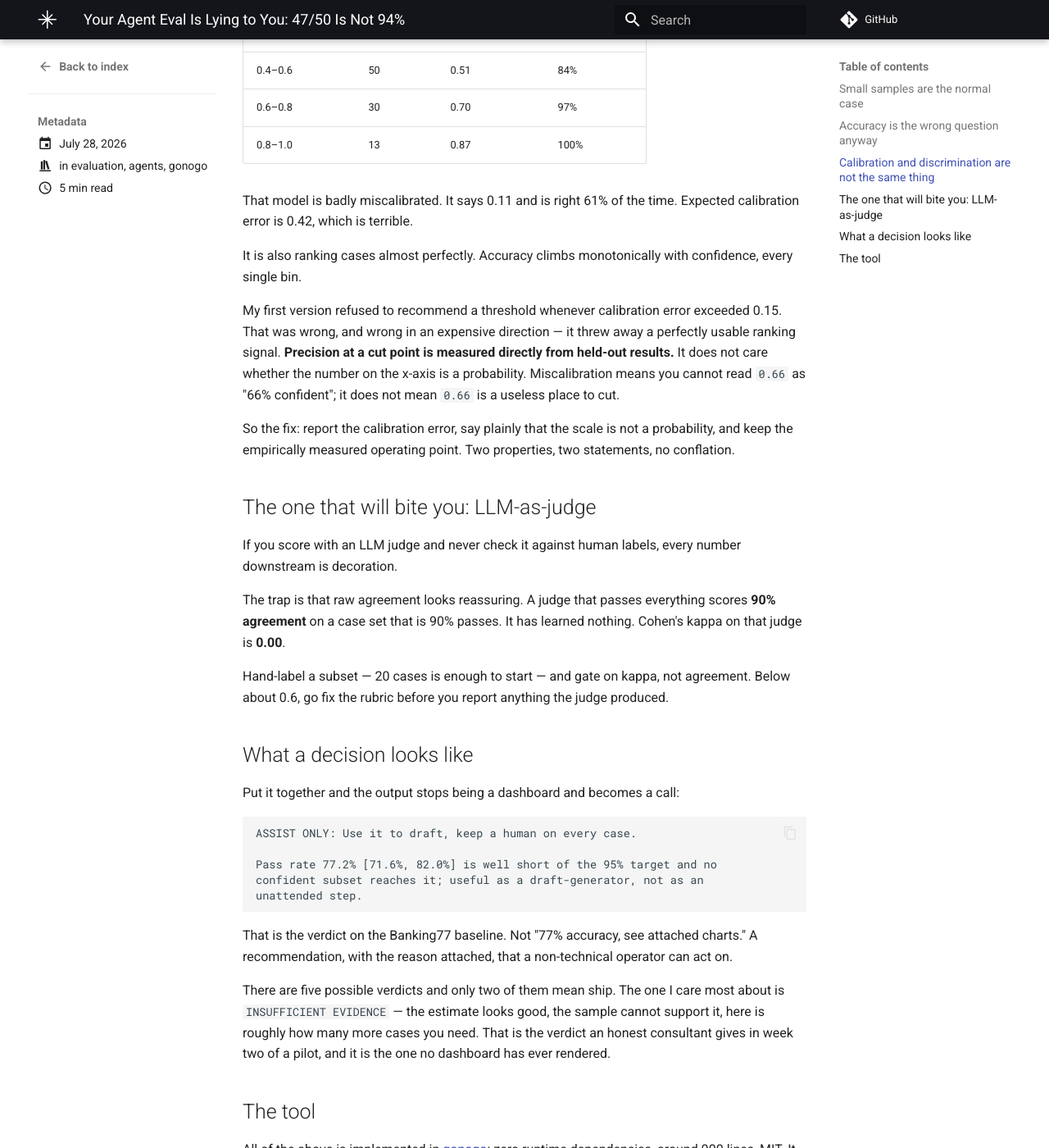
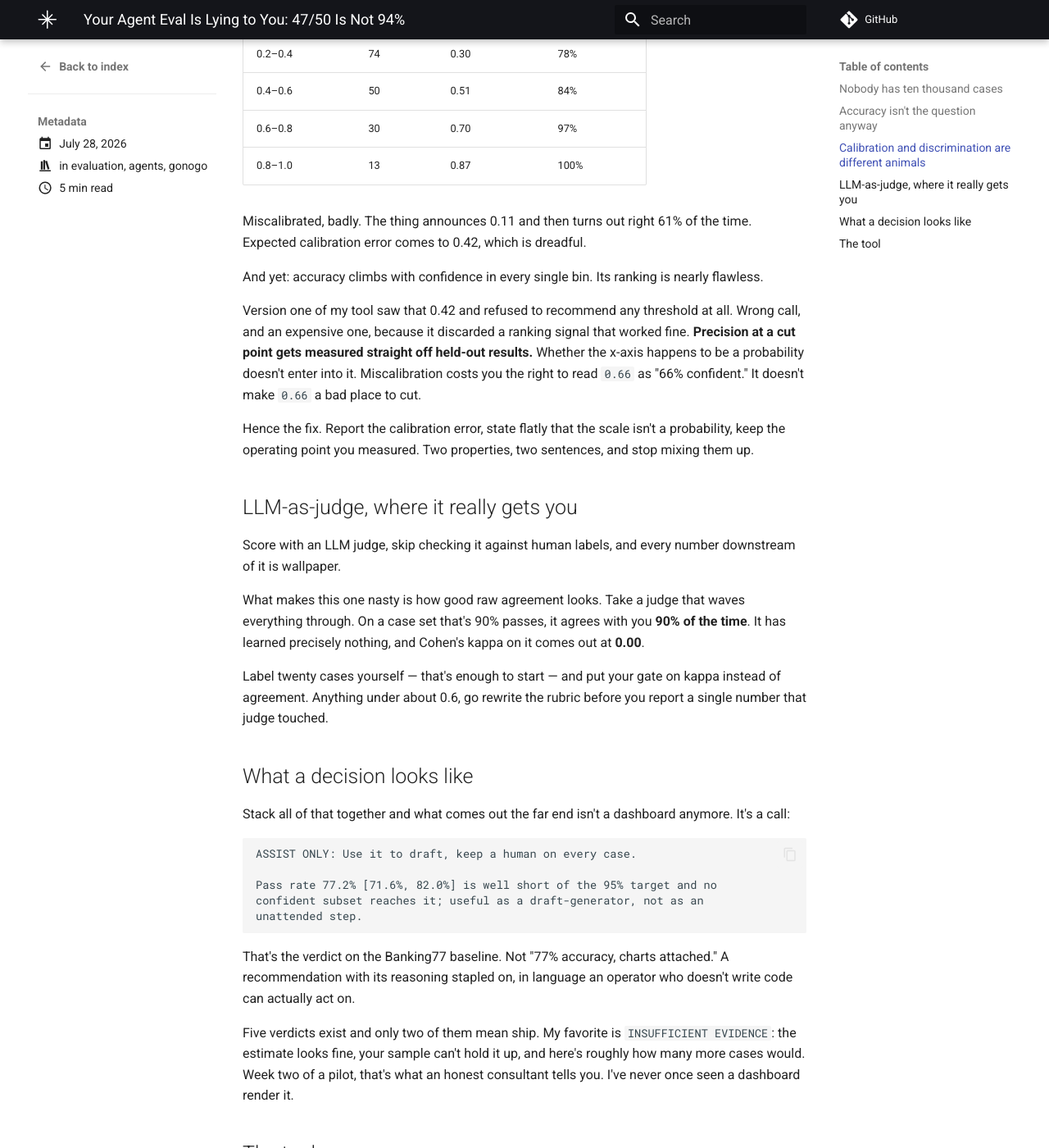
Before and after one commit to keppy/KeppyLab, an MkDocs documentation site: the page built from docs/blog/posts/your-agent-eval-is-lying-to-you.md, in a window 1280 px wide and 1400 px high, scrolled down 2125 px. Shown: the whole window at 82% size. Built offline with MkDocs 1.6.1 and Material for MkDocs 9.7.7, drawn with Linux system fonts in a browser that asks for light colours; comment, search, counter and statistics services are not loaded; some of the changed text lies outside the part shown.

Commit message:
Add gonogo to From The Lab and loosen up the prose
- gonogo leads the From The Lab list on the home page, above cobol-reporter.
- Rewrote the copy I had drafted around the embedded score report, the
  blog post intro and close, and the gonogo README opening. Same claims
  and same numbers; less uniform rhythm, fewer stacked em-dashes, and
  sentences that vary in length instead of marching.

Placeholder voice pending James's own pass.

Co-Authored-By: Claude Opus 5 <noreply@anthropic.com>

````diff
--- a/docs/blog/posts/your-agent-eval-is-lying-to-you.md
+++ b/docs/blog/posts/your-agent-eval-is-lying-to-you.md
@@ -9,19 +9,19 @@ comments: true
 ---
 # Your Agent Eval Is Lying to You: 47/50 Is Not 94%
 
-You ran your agent over 50 real cases. It got 47 right. You write "94% accuracy" in the deck and everyone nods.
+Fifty real cases went through your agent. Forty-seven came back right. Into the deck goes "94% accuracy," and around the table everyone nods.
 
-The 95% confidence interval on that number is **[83.8%, 97.9%]**.
+But the 95% confidence interval on 47/50 runs from **83.8% to 97.9%**.
 
-If the bar you agreed to was 90%, you have not cleared it. You have not missed it either. You genuinely do not know yet, and the honest thing to say is "I need more cases." Almost no eval tooling will tell you that, because almost all of it is built to report a point estimate and stop.
+Say the number you'd agreed to hit was 90%. You haven't hit it. You haven't missed it either. The truth is you still don't know, and what you should be saying out loud is that you need more cases. Try getting your eval tooling to tell you that. Most of it prints the point estimate and calls it a day.
 
 <!-- more -->
 
-## Small samples are the normal case
+## Nobody has ten thousand cases
 
-The literature on evaluation assumes thousands of examples. Real pilots do not have thousands of examples. They have however many cases a domain expert was willing to label by hand, which is 40, or 80, or if you are lucky 250.
+Evaluation papers assume you've got thousands of examples lying around. Pilots don't work that way. You get however many cases somebody was willing to sit down and label by hand — forty, maybe eighty, two hundred and fifty on a good week.
 
-At that size the interval is wide enough to change decisions:
+Down there the interval is wide enough to flip a decision:
 
 | Observed | n | 95% interval | Clears 90%? |
 | --- | --- | --- | --- |
@@ -29,19 +29,19 @@ At that size the interval is wide enough to change decisions:
 | 94/100 | 100 | 94.0% [87.5%, 97.2%] | No |
 | 235/250 | 250 | 94.0% [90.4%, 96.4%] | Yes |
 
-Same 94% in every row. Three different answers. The point estimate carries no information about which situation you are in, which is why reporting it alone is not a simplification — it is a category error.
+Every row says 94%. Every row means something different. Whichever of those three situations you're actually in, the point estimate won't tell you — so quoting it by itself isn't a simplification, it's an answer to a question nobody asked.
 
-I use the Wilson score interval for this rather than the normal approximation, because the normal approximation falls apart exactly where agent evals live: small n, proportions near 1. It will happily hand you an upper bound above 100%.
+For the interval itself I reach for Wilson rather than the normal approximation. The normal approximation breaks down precisely where agent evals tend to sit, at small n with proportions crowding up against 1, and it'll cheerfully report an upper bound north of 100%.
 
-## Accuracy is the wrong question anyway
+## Accuracy isn't the question anyway
 
-"How accurate is the agent" is not what anyone actually needs to know. The question a business asks is:
+Nobody actually wants to know how accurate the agent is. What they want to know sounds more like this:
 
-> What fraction of this work can I hand over, at what error rate, with the rest going to a human?
+> How much of this can I hand off, at what error rate, with everything else going to a person?
 
-That is a different measurement. If your agent emits a per-case confidence, you can abstain below a threshold and route those cases to a person. Sweep the threshold and you get a risk–coverage curve.
+Different measurement entirely. Given a per-case confidence, you can have the agent decline anything below some threshold and pass those to a human. Sweep that threshold across its range and out falls a risk–coverage curve.
 
-Here is a real one. Banking77 is 13,083 genuine retail-bank customer messages across 77 intents; I took a 250-case sample and a deliberately ordinary TF-IDF nearest-centroid baseline:
+One from real data, then. Banking77 collects 13,083 actual customer messages sent to a retail bank, sorted into 77 intents. I sampled 250 of them and pointed an unremarkable TF-IDF nearest-centroid classifier at the pile:
 
 | Confidence floor | Handled | Precision | To review |
 | --- | --- | --- | --- |
@@ -52,13 +52,13 @@ Here is a real one. Banking77 is 13,083 genuine retail-bank customer messages ac
 | 0.66 | 14% | 97.2% [85.8%, 99.5%] | 214 |
 | 0.96 | 0% | 100.0% [20.7%, 100.0%] | 249 |
 
-Read the last row. 100% precision. Also an interval running from 20.7% to 100%, because it is one case. This is why threshold selection has to be done on the lower bound and not the point estimate — otherwise every sweep "discovers" a perfect operating point at the tail, and you ship it.
+Look at that bottom row. Precision 100%. Interval from 20.7% to 100%, because the row describes exactly one case. Pick your threshold off the point estimate and every sweep you ever run will "find" a flawless operating point out in the tail, and you will ship it. Pick off the lower bound instead.
 
-## Calibration and discrimination are not the same thing
+## Calibration and discrimination are different animals
 
-I got this wrong in my own tool and the real data caught me.
+I had this wrong in my own tool. Real data is what caught me.
 
-Look at the calibration table for that same baseline:
+Here's the calibration table for that same classifier:
 
 | Stated confidence | Cases | Mean confidence | Actual accuracy |
 | --- | --- | --- | --- |
@@ -68,25 +68,25 @@ Look at the calibration table for that same baseline:
 | 0.6–0.8 | 30 | 0.70 | 97% |
 | 0.8–1.0 | 13 | 0.87 | 100% |
 
-That model is badly miscalibrated. It says 0.11 and is right 61% of the time. Expected calibration error is 0.42, which is terrible.
+Miscalibrated, badly. The thing announces 0.11 and then turns out right 61% of the time. Expected calibration error comes to 0.42, which is dreadful.
 
-It is also ranking cases almost perfectly. Accuracy climbs monotonically with confidence, every single bin.
+And yet: accuracy climbs with confidence in every single bin. Its ranking is nearly flawless.
 
-My first version refused to recommend a threshold whenever calibration error exceeded 0.15. That was wrong, and wrong in an expensive direction — it threw away a perfectly usable ranking signal. **Precision at a cut point is measured directly from held-out results.** It does not care whether the number on the x-axis is a probability. Miscalibration means you cannot read `0.66` as "66% confident"; it does not mean `0.66` is a useless place to cut.
+Version one of my tool saw that 0.42 and refused to recommend any threshold at all. Wrong call, and an expensive one, because it discarded a ranking signal that worked fine. **Precision at a cut point gets measured straight off held-out results.** Whether the x-axis happens to be a probability doesn't enter into it. Miscalibration costs you the right to read `0.66` as "66% confident." It doesn't make `0.66` a bad place to cut.
 
-So the fix: report the calibration error, say plainly that the scale is not a probability, and keep the empirically measured operating point. Two properties, two statements, no conflation.
+Hence the fix. Report the calibration error, state flatly that the scale isn't a probability, keep the operating point you measured. Two properties, two sentences, and stop mixing them up.
 
-## The one that will bite you: LLM-as-judge
+## LLM-as-judge, where it really gets you
 
-If you score with an LLM judge and never check it against human labels, every number downstream is decoration.
+Score with an LLM judge, skip checking it against human labels, and every number downstream of it is wallpaper.
 
-The trap is that raw agreement looks reassuring. A judge that passes everything scores **90% agreement** on a case set that is 90% passes. It has learned nothing. Cohen's kappa on that judge is **0.00**.
+What makes this one nasty is how good raw agreement looks. Take a judge that waves everything through. On a case set that's 90% passes, it agrees with you **90% of the time**. It has learned precisely nothing, and Cohen's kappa on it comes out at **0.00**.
 
-Hand-label a subset — 20 cases is enough to start — and gate on kappa, not agreement. Below about 0.6, go fix the rubric before you report anything the judge produced.
+Label twenty cases yourself — that's enough to start — and put your gate on kappa instead of agreement. Anything under about 0.6, go rewrite the rubric before you report a single number that judge touched.
 
 ## What a decision looks like
 
-Put it together and the output stops being a dashboard and becomes a call:
+Stack all of that together and what comes out the far end isn't a dashboard anymore. It's a call:
 
 ```
 ASSIST ONLY: Use it to draft, keep a human on every case.
@@ -96,18 +96,18 @@ confident subset reaches it; useful as a draft-generator, not as an
 unattended step.
 ```
 
-That is the verdict on the Banking77 baseline. Not "77% accuracy, see attached charts." A recommendation, with the reason attached, that a non-technical operator can act on.
+That's the verdict on the Banking77 baseline. Not "77% accuracy, charts attached." A recommendation with its reasoning stapled on, in language an operator who doesn't write code can actually act on.
 
-There are five possible verdicts and only two of them mean ship. The one I care most about is `INSUFFICIENT EVIDENCE` — the estimate looks good, the sample cannot support it, here is roughly how many more cases you need. That is the verdict an honest consultant gives in week two of a pilot, and it is the one no dashboard has ever rendered.
+Five verdicts exist and only two of them mean ship. My favorite is `INSUFFICIENT EVIDENCE`: the estimate looks fine, your sample can't hold it up, and here's roughly how many more cases would. Week two of a pilot, that's what an honest consultant tells you. I've never once seen a dashboard render it.
 
 ## The tool
 
-All of the above is implemented in [gonogo](https://github.com/keppy/gonogo): zero runtime dependencies, around 900 lines, MIT. It is a reference implementation, not a platform — no hosted service, no tracing, no prompt management, no leaderboard.
+All of this lives in [gonogo](https://github.com/keppy/gonogo). No runtime dependencies, about 900 lines, MIT. Reference implementation, not a platform — nothing hosted, no tracing, no prompt management, no leaderboard.
 
 ```bash
 pip install gonogo
 ```
 
-The Banking77 run above is `examples/banking77_routing.py`, and the [full score report](../../reports/banking77-routing.html) is the tool's own HTML output.
+That Banking77 run is `examples/banking77_routing.py`, and the [full score report](../../reports/banking77-routing.html) is the tool's own HTML, not a mockup of it.
 
-Every eval framework will tell you what your agent scored. The number you actually need is whether that score is good enough to bet on — and how badly you might be fooling yourself about it.
+Any eval framework will hand you a score. What you're missing is whether the score is solid enough to bet the quarter on, and how thoroughly you might be kidding yourself about it.
````
Also changed, not shown: docs/consulting.md (+11 -11 lines), docs/index.md (+2 -0 lines).
